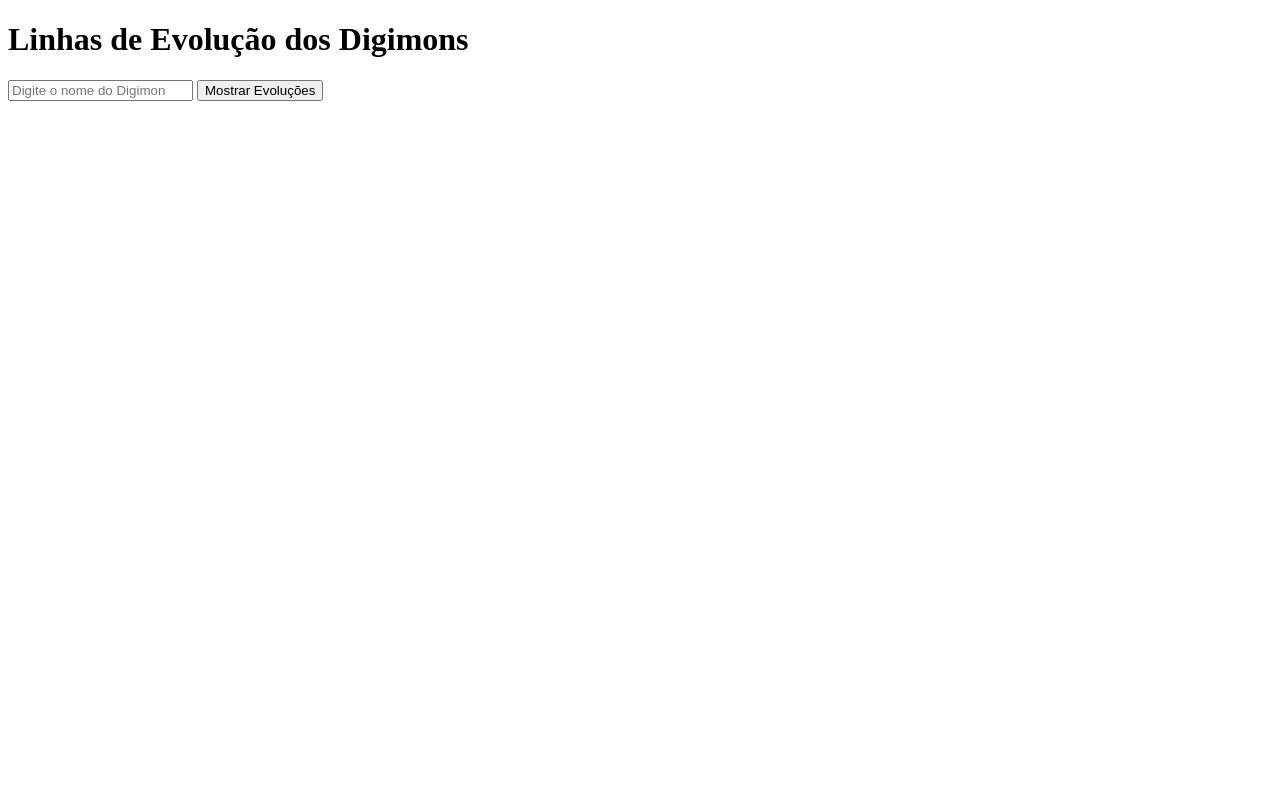
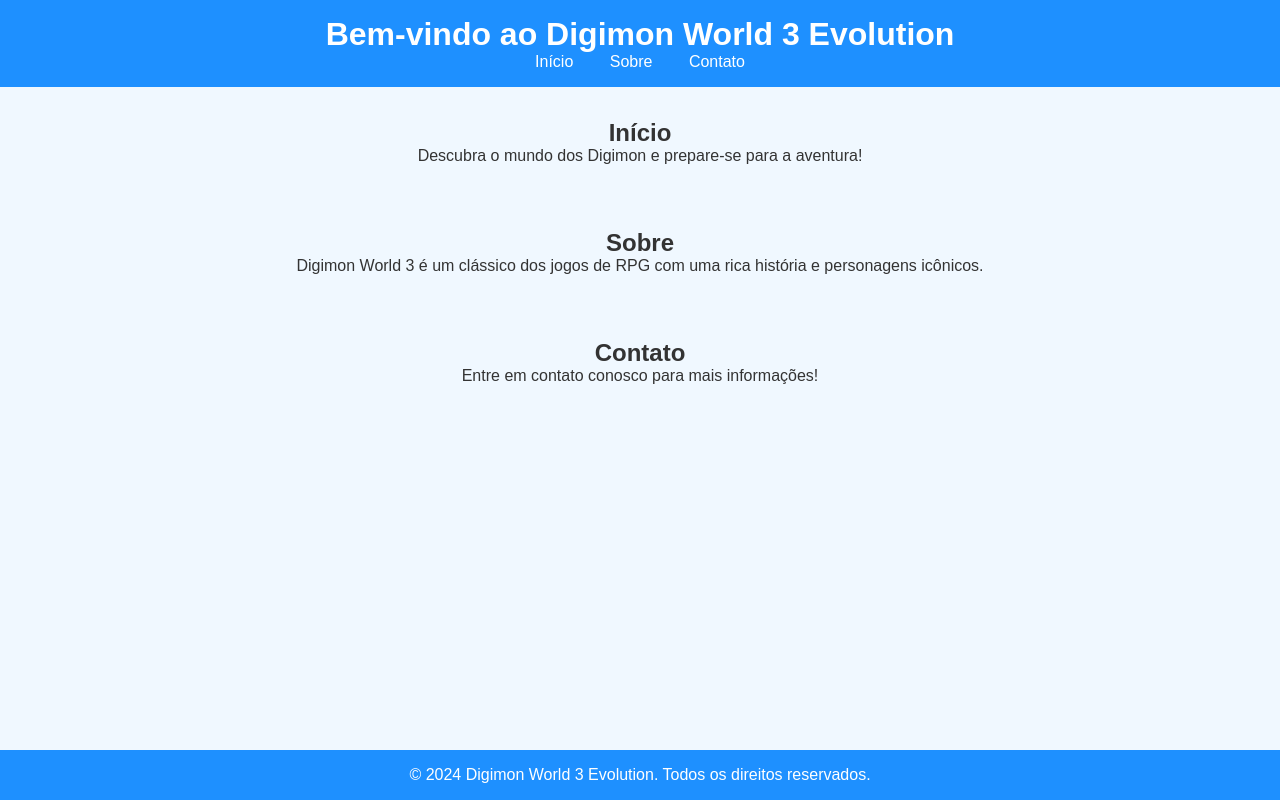
Before and after one commit to athilalexandre/digimonw3-evolutions, a plain HTML site: page index.html in a window 1280 px wide. Drawn offline with Linux system fonts and the light colour scheme.

Commit message:
Adição de  arquivos iniciais do site Digimon World 3

```diff
--- a/index.html
+++ b/index.html
@@ -3,46 +3,38 @@
 <head>
     <meta charset="UTF-8">
     <meta name="viewport" content="width=device-width, initial-scale=1.0">
-    <title>Digimon World 3 Digi-Evoluções</title>
+    <title>Digimon World 3 Evolution</title>
     <link rel="stylesheet" href="styles.css">
-
 </head>
 <body>
-    <h1>Linhas de Evolução dos Digimons</h1>
-    <input type="text" id="digimonInput" placeholder="Digite o nome do Digimon">
-    <button onclick="showEvolution()">Mostrar Evoluções</button>
-    <div id="evolutionDisplay" class="evolution"></div>
+    <header>
+        <h1>Bem-vindo ao Digimon World 3 Evolution</h1>
+        <nav>
+            <ul>
+                <li><a href="#home">Início</a></li>
+                <li><a href="#about">Sobre</a></li>
+                <li><a href="#contact">Contato</a></li>
+            </ul>
+        </nav>
+    </header>
 
-    <script>
-        const evolutions = {
-            'Agumon': {
-                'Champion': ['Greymon: Agumon Lv.5', 'Growlmon: Greymon Lv.20', 'Kyubimon: MetalGreymon Lv.20, Spirit 300', /* outros campeões */],
-                'Ultimate': ['MetalMamemon: WarGreymon Lv.10', 'Digitamamon: Metal Garurumon Lv.20', 'Angewomon: MagnaAngemon Lv.20', /* outros ultimates */],
-                'Mega': ['Cannondramon: Armormon Lv.99', 'Gallantmon: WarGrowlmon Lv.99', 'GuardiAngemon: Kyukimon Lv.99', /* outros megas */]
-            },
-            'Guilmon': {
-                // Dados de Guilmon
-            },
-            // Adicione dados para outros Digimons
-        };
+    <section id="home" class="section">
+        <h2>Início</h2>
+        <p>Descubra o mundo dos Digimon e prepare-se para a aventura!</p>
+    </section>
 
-        function showEvolution() {
-            const digimon = document.getElementById('digimonInput').value;
-            const display = document.getElementById('evolutionDisplay');
-            display.innerHTML = '';
+    <section id="about" class="section">
+        <h2>Sobre</h2>
+        <p>Digimon World 3 é um clássico dos jogos de RPG com uma rica história e personagens icônicos.</p>
+    </section>
 
-            if (evolutions[digimon]) {
-                const evol = evolutions[digimon];
-                display.innerHTML = `<h2>${digimon}</h2>`;
+    <section id="contact" class="section">
+        <h2>Contato</h2>
+        <p>Entre em contato conosco para mais informações!</p>
+    </section>
 
-                for (const [stage, list] of Object.entries(evol)) {
-                    display.innerHTML += `<h3>${stage}</h3><ul>${list.map(evo => `<li>${evo}</li>`).join('')}</ul>`;
-                }
-            } else {
-                display.innerHTML = '<p>Digimon não encontrado.</p>';
-            }
-        }
-    </script>
-    <script src="script.js"></script>
+    <footer>
+        <p>&copy; 2024 Digimon World 3 Evolution. Todos os direitos reservados.</p>
+    </footer>
 </body>
 </html>
--- a/styles.css
+++ b/styles.css
@@ -0,0 +1,53 @@
+/* Reset básico */
+* {
+    margin: 0;
+    padding: 0;
+    box-sizing: border-box;
+}
+
+/* Estilo geral */
+body {
+    font-family: Arial, sans-serif;
+    background-color: #f0f8ff;
+    color: #333;
+}
+
+header {
+    background-color: #1e90ff;
+    color: #fff;
+    padding: 1rem;
+    text-align: center;
+}
+
+nav ul {
+    list-style: none;
+}
+
+nav ul li {
+    display: inline;
+    margin: 0 1rem;
+}
+
+nav ul li a {
+    color: #fff;
+    text-decoration: none;
+}
+
+nav ul li a:hover {
+    text-decoration: underline;
+}
+
+.section {
+    padding: 2rem;
+    text-align: center;
+}
+
+footer {
+    background-color: #1e90ff;
+    color: #fff;
+    padding: 1rem;
+    text-align: center;
+    position: absolute;
+    width: 100%;
+    bottom: 0;
+}
```
Also changed, not shown: README.md.
